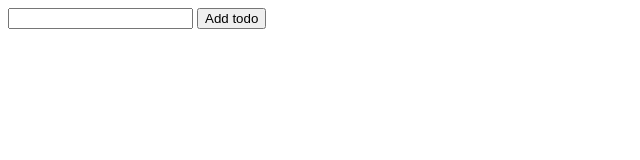
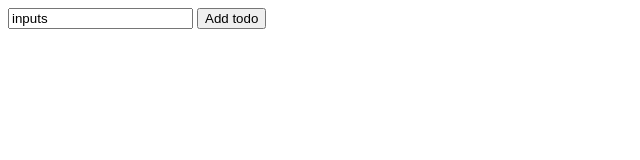
Before and after one commit to acciojob/To-do-List-Nihal00, a website: page main.html in a window 1280 px wide. Shown: the full height of the page, 0-640 px from the left. Drawn offline with Linux system fonts and the light colour scheme.

Commit message:
created a submission

```diff
--- a/main.html
+++ b/main.html
@@ -9,7 +9,7 @@
 <body>
     <!-- add your code here -->
 
-	<input id="newTodoInput" />
+	<input id="newTodoInput" value="inputs" />
 	<button id="addTodoBtn">Add todo</button>
 
 	<ol id="todoList">
```
